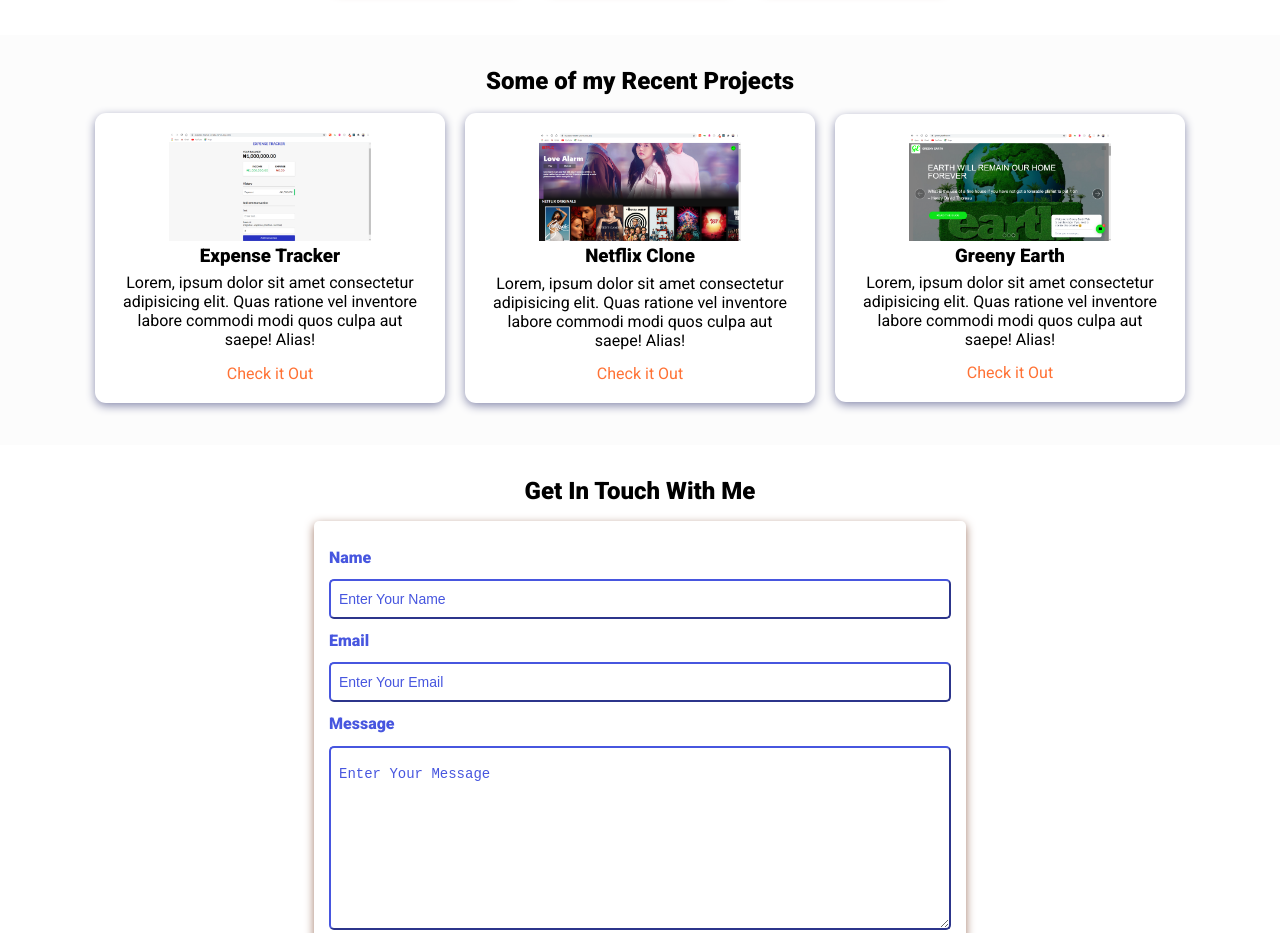
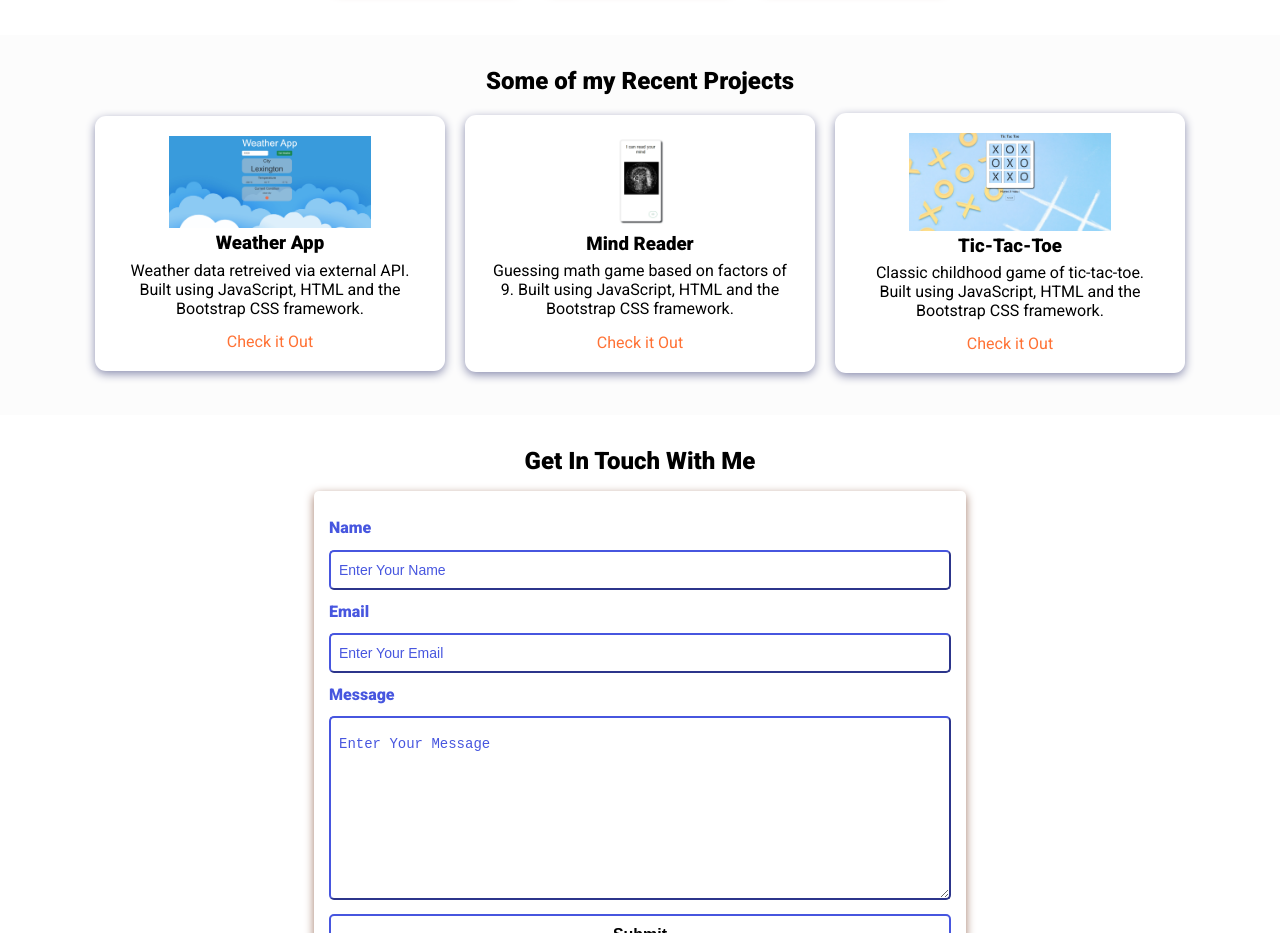
Before and after one commit to jeffgoens/Portfolio, a plain HTML site: page index.html in a window 1280 px wide. Shown: the part 1380-2313 px from the top of the page. Drawn offline with nearby package versions, Linux system fonts and the light colour scheme.

Commit message:
Update file

```diff
--- a/index.html
+++ b/index.html
@@ -96,34 +96,31 @@
         <h2 class="projects-title">Some of my Recent Projects</h2>
         <div class="projects-container">
             <div class="project-container project-card">
-                <img src="./images/expenseTracker.png" alt="expense-tracker" loading="lazy" class="project-pic" />
-                <h3 class="project-title">Expense Tracker</h3>
+                <img src="./images/weather-app.png" alt="weather-app" loading="lazy" class="project-pic" />
+                <h3 class="project-title">Weather App</h3>
                 <p class="project-details">
-                    Lorem, ipsum dolor sit amet consectetur adipisicing elit. Quas
-                    ratione vel inventore labore commodi modi quos culpa aut saepe!
-                    Alias!
+                    Weather data retreived via external API. Built using JavaScript, HTML and the Bootstrap CSS framework.
+
                 </p>
-                <a href="#" target="_blank" class="project-link">Check it Out</a>
+                <a href="https://5500-jeffgoens-weatherapp-sa8cr36tihw.ws-us70.gitpod.io/index.html" target="_blank" class="project-link">Check it Out</a>
             </div>
             <div class="project-container project-card">
-                <img src="./images/netflixClone.png" alt="netflic-clone" loading="lazy" class="project-pic" />
-                <h3 class="project-title">Netflix Clone</h3>
+                <img src="./images/mind-reader.png" alt="mind-reader" loading="lazy" class="project-pic" />
+                <h3 class="project-title">Mind Reader</h3>
                 <p class="project-details">
-                    Lorem, ipsum dolor sit amet consectetur adipisicing elit. Quas
-                    ratione vel inventore labore commodi modi quos culpa aut saepe!
-                    Alias!
+                    Guessing math game based on factors of 9. Built using JavaScript, HTML and the Bootstrap CSS framework.
+
+
                 </p>
-                <a href="#" target="_blank" class="project-link">Check it Out</a>
+                <a href="https://jeffgoens.github.io/mind-reader/" target="_blank" class="project-link">Check it Out</a>
             </div>
             <div class="project-container project-card">
-                <img src="./images/greenyEarth.png" alt="greeny-earth" loading="lazy" class="project-pic" />
-                <h3 class="project-title">Greeny Earth</h3>
+                <img src="./images/tic-tac-toe.png" alt="tic-tac-toe" loading="lazy" class="project-pic" />
+                <h3 class="project-title">Tic-Tac-Toe</h3>
                 <p class="project-details">
-                    Lorem, ipsum dolor sit amet consectetur adipisicing elit. Quas
-                    ratione vel inventore labore commodi modi quos culpa aut saepe!
-                    Alias!
+                    Classic childhood game of tic-tac-toe. Built using JavaScript, HTML and the Bootstrap CSS framework.
                 </p>
-                <a href="#" target="_blank" class="project-link">Check it Out</a>
+                <a href="https://jeffgoens.github.io/tic-tac-toe/" target="_blank" class="project-link">Check it Out</a>
             </div>
         </div>
     </section>
```
Also changed, not shown: images/mind-reader.png (added), images/tic-tac-toe.png (added), images/weather-app.png (added).
